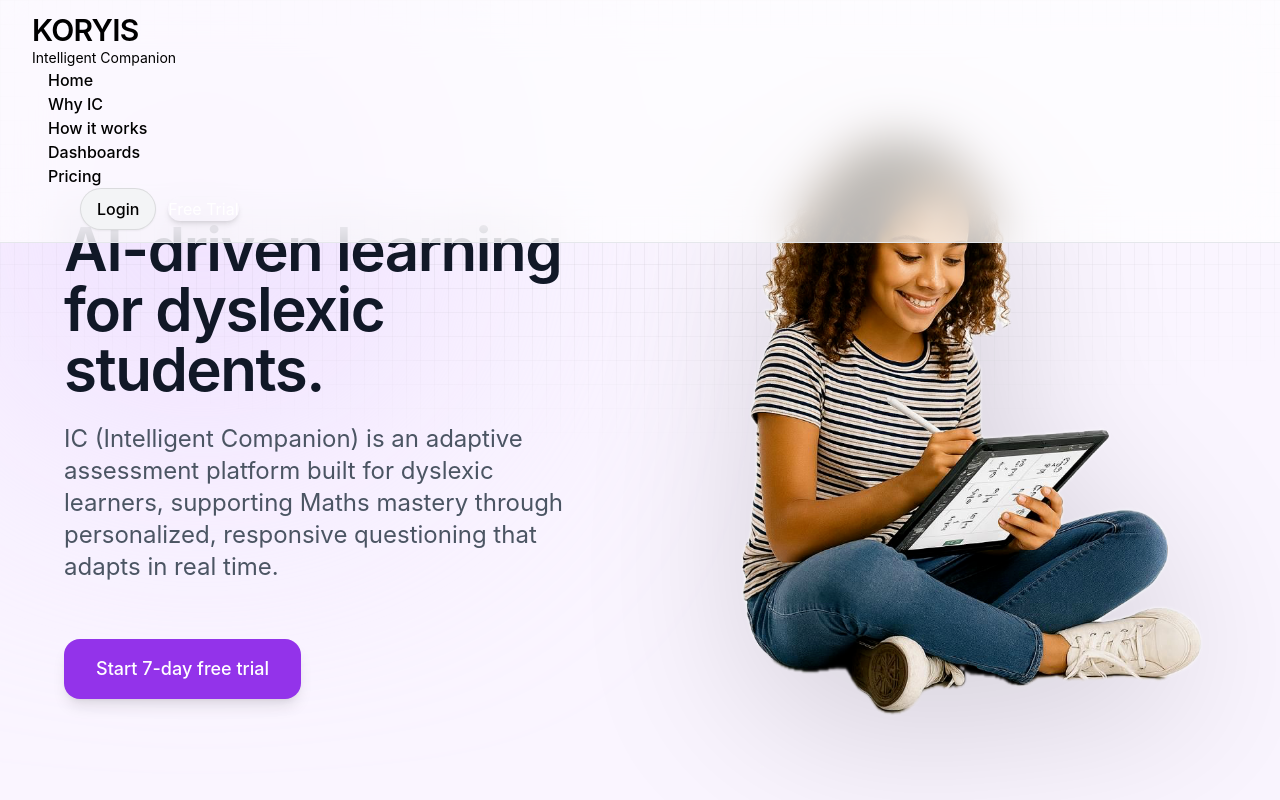
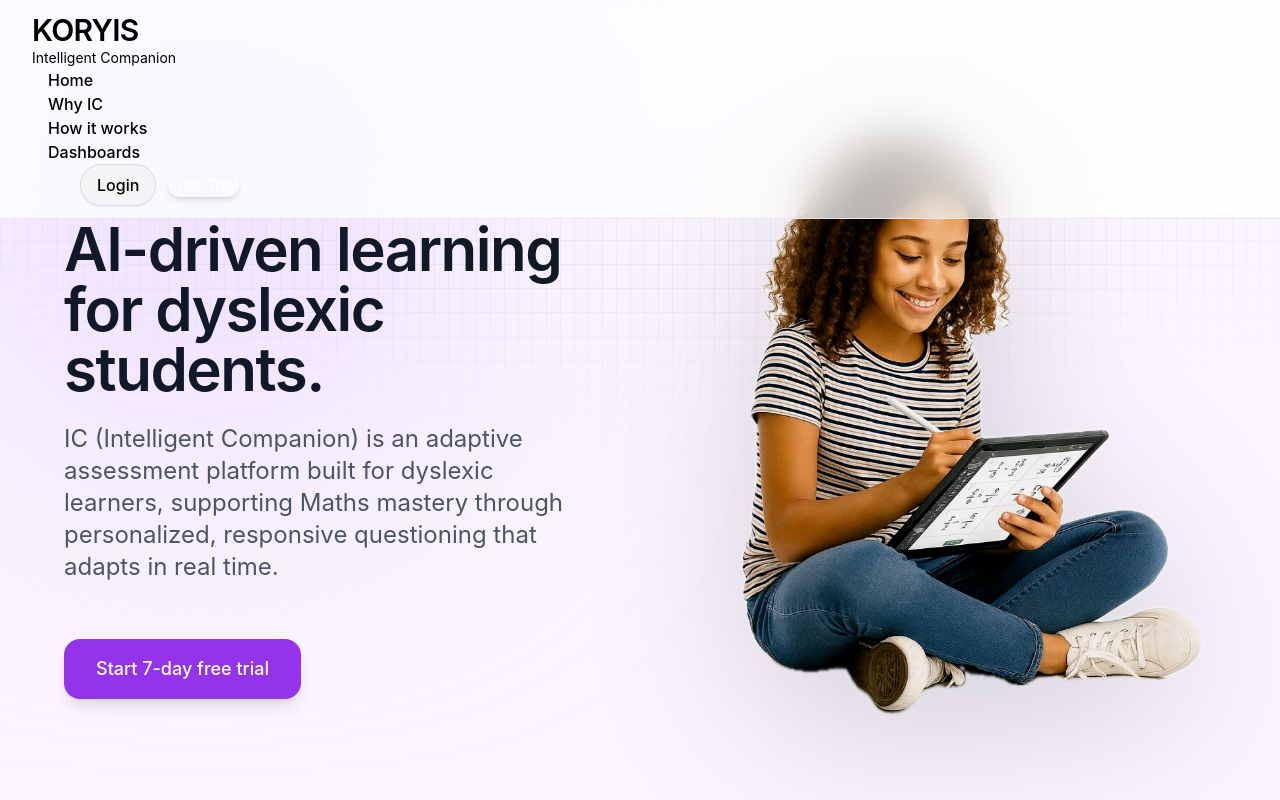
Before and after one commit to Ativor-Godsway/koryis-client, a React (Vite) app: page / in a window 1280 px wide. Shown: the top 800 px of the page. Built offline with nearby package versions, Linux system fonts and the light colour scheme; a web font is replaced by a local one.

Commit message:
Remove Pricing

```diff
--- a/src/components/HompePageSections/Navbar.jsx
+++ b/src/components/HompePageSections/Navbar.jsx
@@ -27,7 +27,7 @@ const Navbar = () => {
                 { label: "Why IC", href: "#why-ic" },
                 { label: "How it works", href: "#how-it-works" },
                 { label: "Dashboards", href: "#dashboards" },
-                { label: "Pricing", href: "#pricing" },
+                // { label: "Pricing", href: "#pricing" },
               ].map((item) => (
                 <li key={item.label}>
                   <a
```
